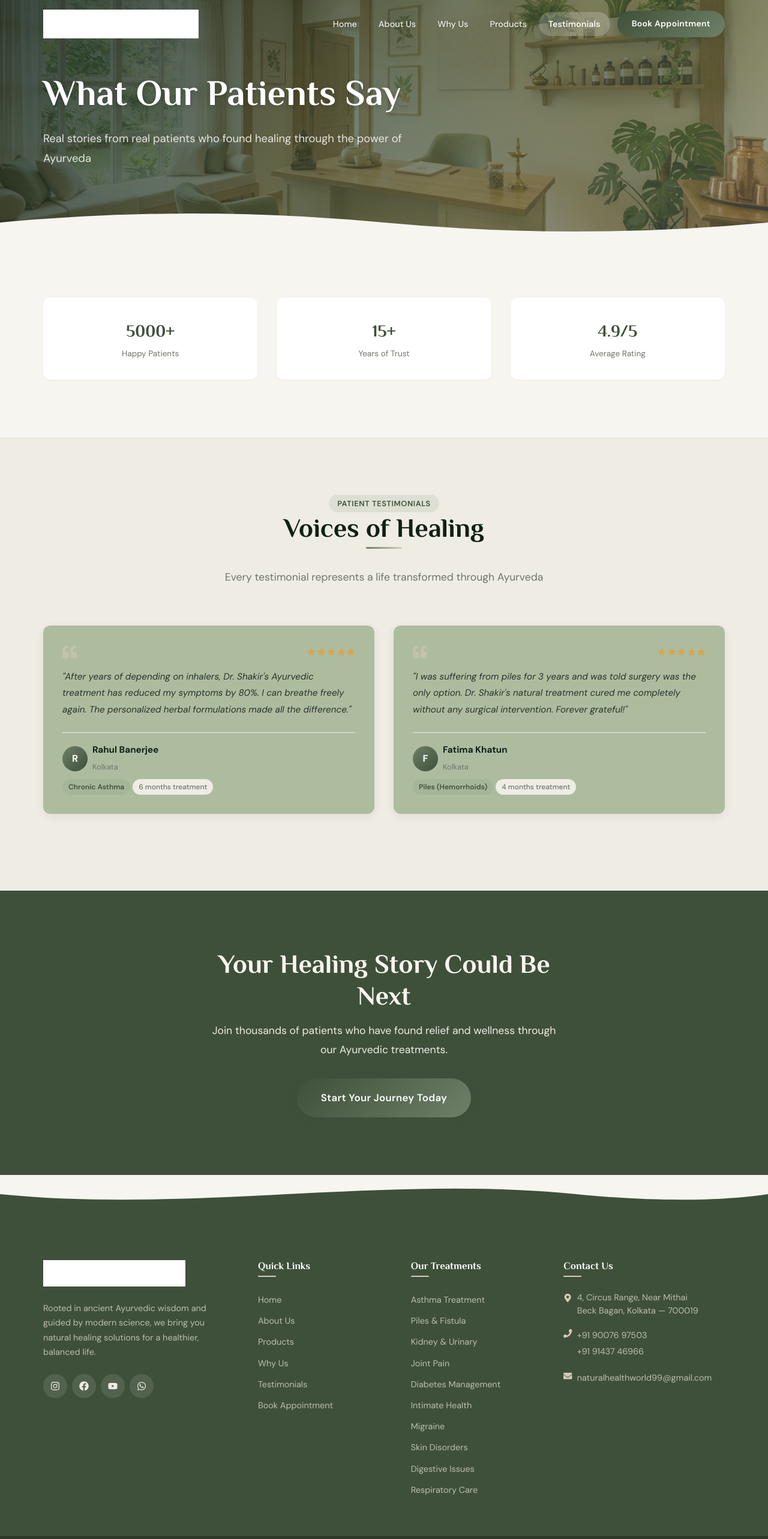
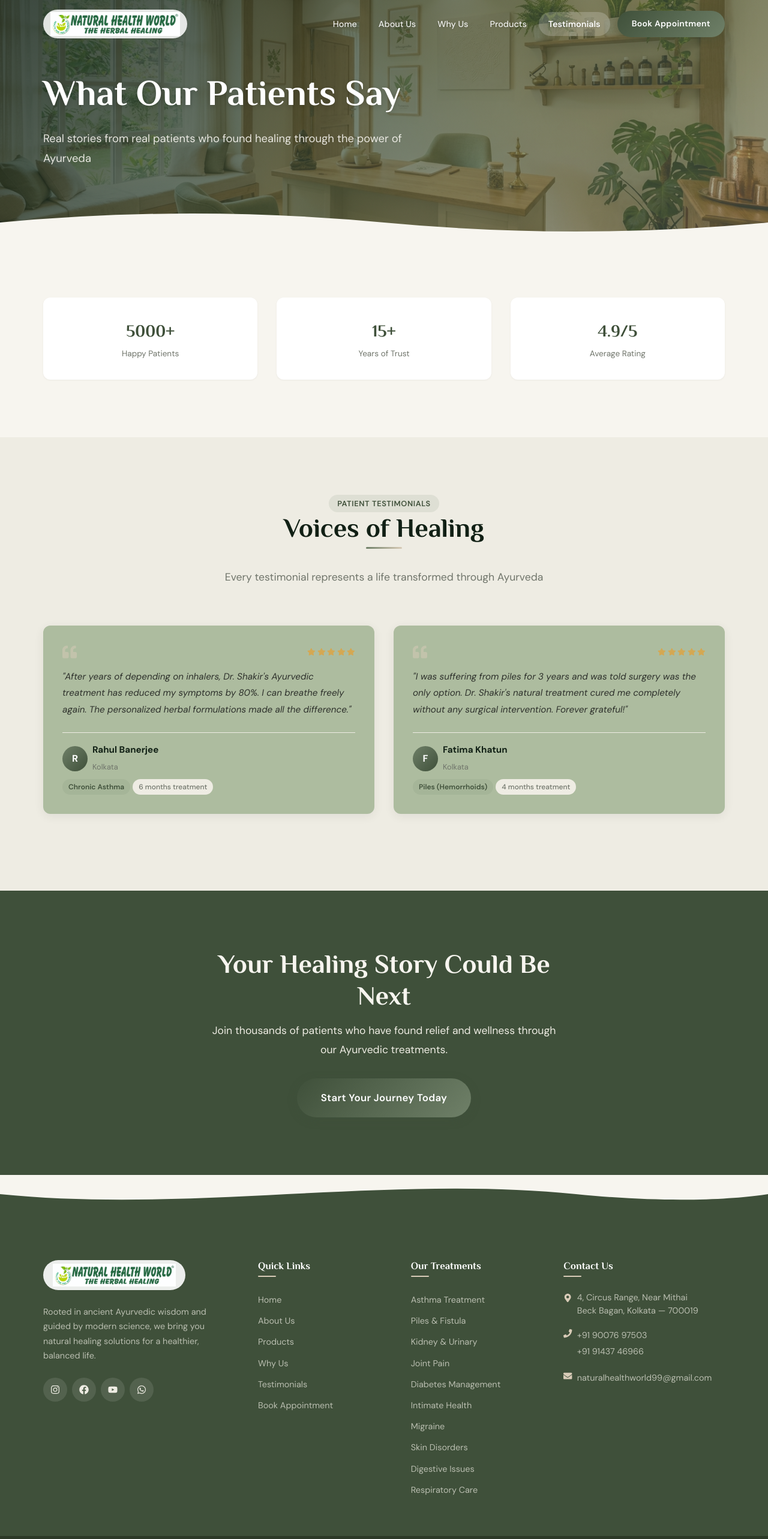
Before and after one commit to Codeaizan/Natural-Health, a React (Vite) app: page /testimonials in a window 1280 px wide. Shown: the top 2566 px of the page at 60% size. Built offline with nearby package versions, Linux system fonts and the light colour scheme.

Commit message:
fix: show logo in original colors with frosted glass pill background for contrast

```diff
--- a/src/components/Footer.css
+++ b/src/components/Footer.css
@@ -25,21 +25,18 @@
 
 /* Brand */
 .footer-brand {
-  display: flex;
+  display: inline-flex;
   align-items: center;
   margin-bottom: var(--space-lg);
+  background: rgba(255, 255, 255, 0.9);
+  padding: 6px 16px;
+  border-radius: var(--radius-full);
 }
 
 .footer-logo-full {
-  height: 44px;
+  height: 38px;
   width: auto;
   object-fit: contain;
-  filter: brightness(0) invert(1);
-  transition: filter var(--transition-fast);
-}
-
-.footer-brand:hover .footer-logo-full {
-  filter: brightness(0) invert(1) drop-shadow(0 0 4px rgba(255,255,255,0.3));
 }
 
 .footer-desc {
--- a/src/components/Navbar.css
+++ b/src/components/Navbar.css
@@ -30,18 +30,25 @@
   display: flex;
   align-items: center;
   z-index: 1001;
+  background: rgba(255, 255, 255, 0.85);
+  backdrop-filter: blur(8px);
+  -webkit-backdrop-filter: blur(8px);
+  padding: 4px 12px;
+  border-radius: var(--radius-full);
+  transition: all var(--transition-base);
+}
+
+.navbar-scrolled .navbar-brand {
+  background: transparent;
+  backdrop-filter: none;
+  -webkit-backdrop-filter: none;
+  padding: 4px 0;
 }
 
 .navbar-logo-full {
-  height: 48px;
+  height: 40px;
   width: auto;
   object-fit: contain;
-  filter: brightness(0) invert(1);
-  transition: filter var(--transition-base);
-}
-
-.navbar-scrolled .navbar-logo-full {
-  filter: none;
 }
 
 /* Links */
```
